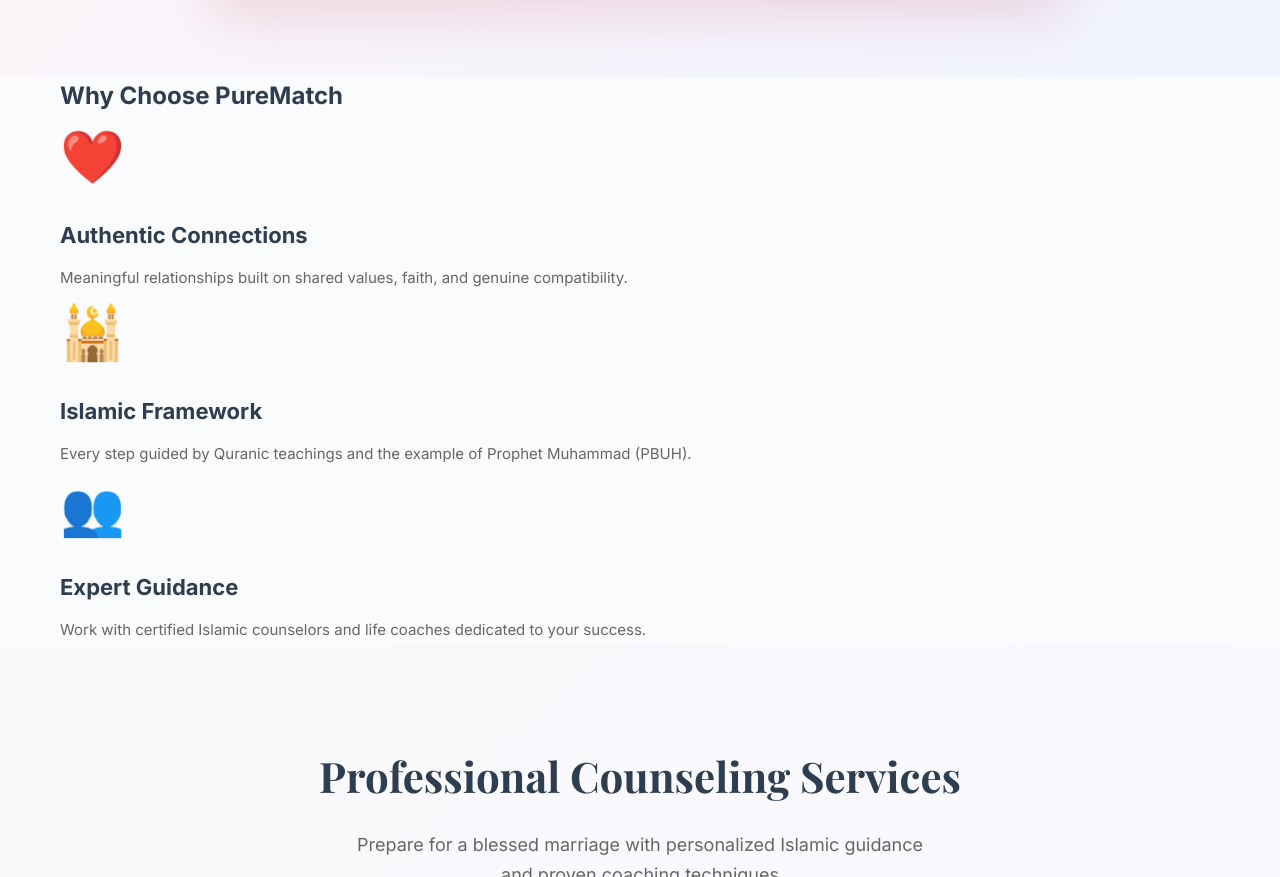
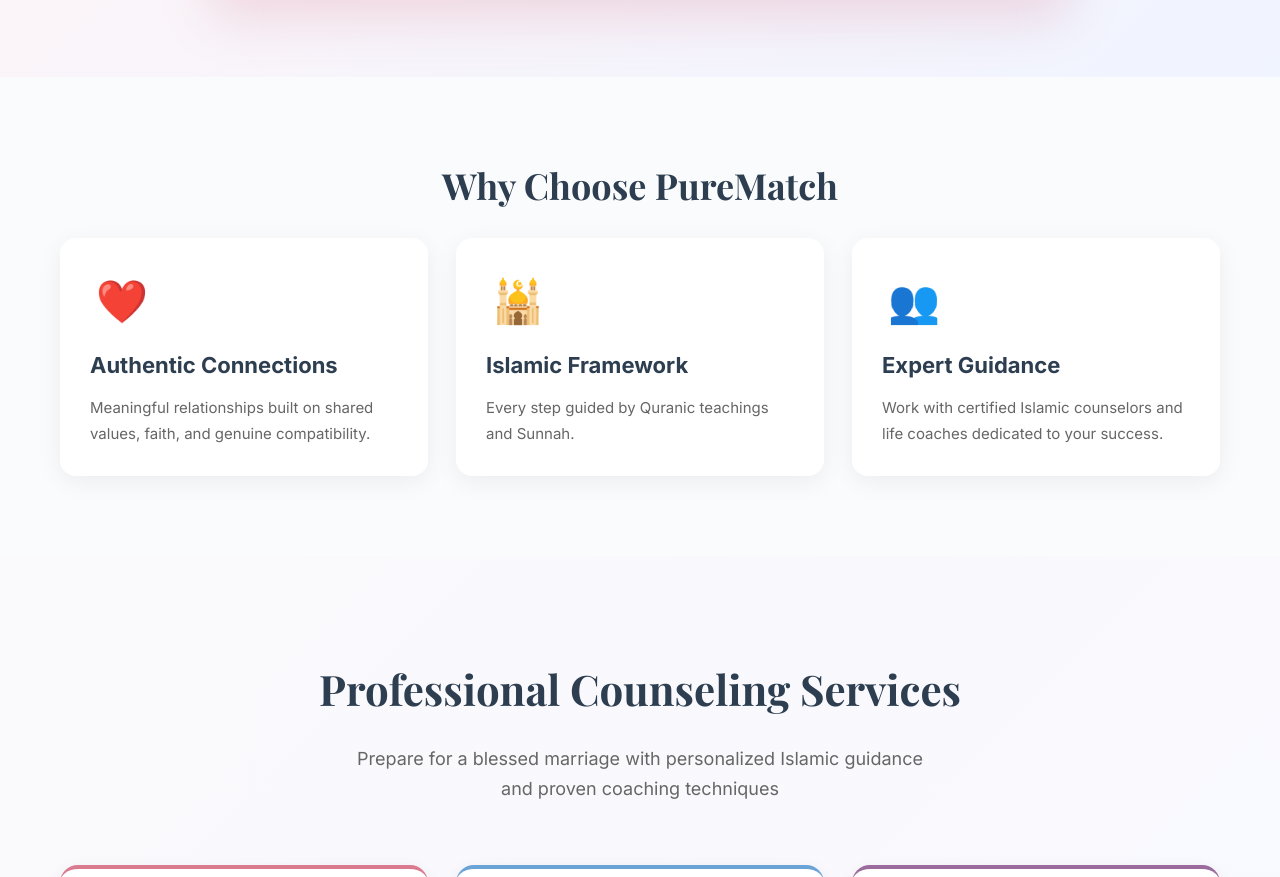
Before and after one commit to kkahmad/PureMatch.org, a website: page public/index.html in a window 1280 px wide. Shown: the part 1242-2119 px from the top of the page. Drawn offline with nearby package versions, Linux system fonts and the light colour scheme.

Commit message:
css changes

```diff
--- a/public/index.html
+++ b/public/index.html
@@ -115,7 +115,7 @@
                 <div class="value-card">
                     <div class="value-icon">🕌</div>
                     <h3>Islamic Framework</h3>
-                    <p>Every step guided by Quranic teachings and the example of Prophet Muhammad (PBUH).</p>
+                    <p>Every step guided by Quranic teachings and Sunnah.</p>
                 </div>
                 <div class="value-card">
                     <div class="value-icon">👥</div>
--- a/public/style.css
+++ b/public/style.css
@@ -571,6 +571,48 @@
     font-size: 52px;
     margin-bottom: 20px;
     display: block;
+}
+
+/* ========== VALUES / WHY CHOOSE PUREMATCH ========== */
+.values {
+    padding: 80px 0;
+    background: linear-gradient(180deg, transparent 0%, transparent 100%);
+}
+
+.values h2 {
+    font-family: 'Playfair Display', serif;
+    text-align: center;
+    font-size: 36px;
+    font-weight: 700;
+    margin-bottom: 24px;
+    color: #2d3e50;
+}
+
+.values-grid {
+    display: grid;
+    grid-template-columns: repeat(auto-fit, minmax(260px, 1fr));
+    gap: 28px;
+    align-items: start;
+}
+
+.value-card {
+    background: white;
+    padding: 30px;
+    border-radius: 16px;
+    box-shadow: 0 6px 24px rgba(12,24,48,0.06);
+    transition: all 0.3s;
+    position: relative; /* needed for the ::before bar */
+}
+
+.value-icon {
+    font-size: 42px;
+    width: 64px;
+    height: 64px;
+    display: inline-flex;
+    align-items: center;
+    justify-content: center;
+    border-radius: 12px;
+    margin-bottom: 16px;
 }
 
 .value-card h3 {
```
